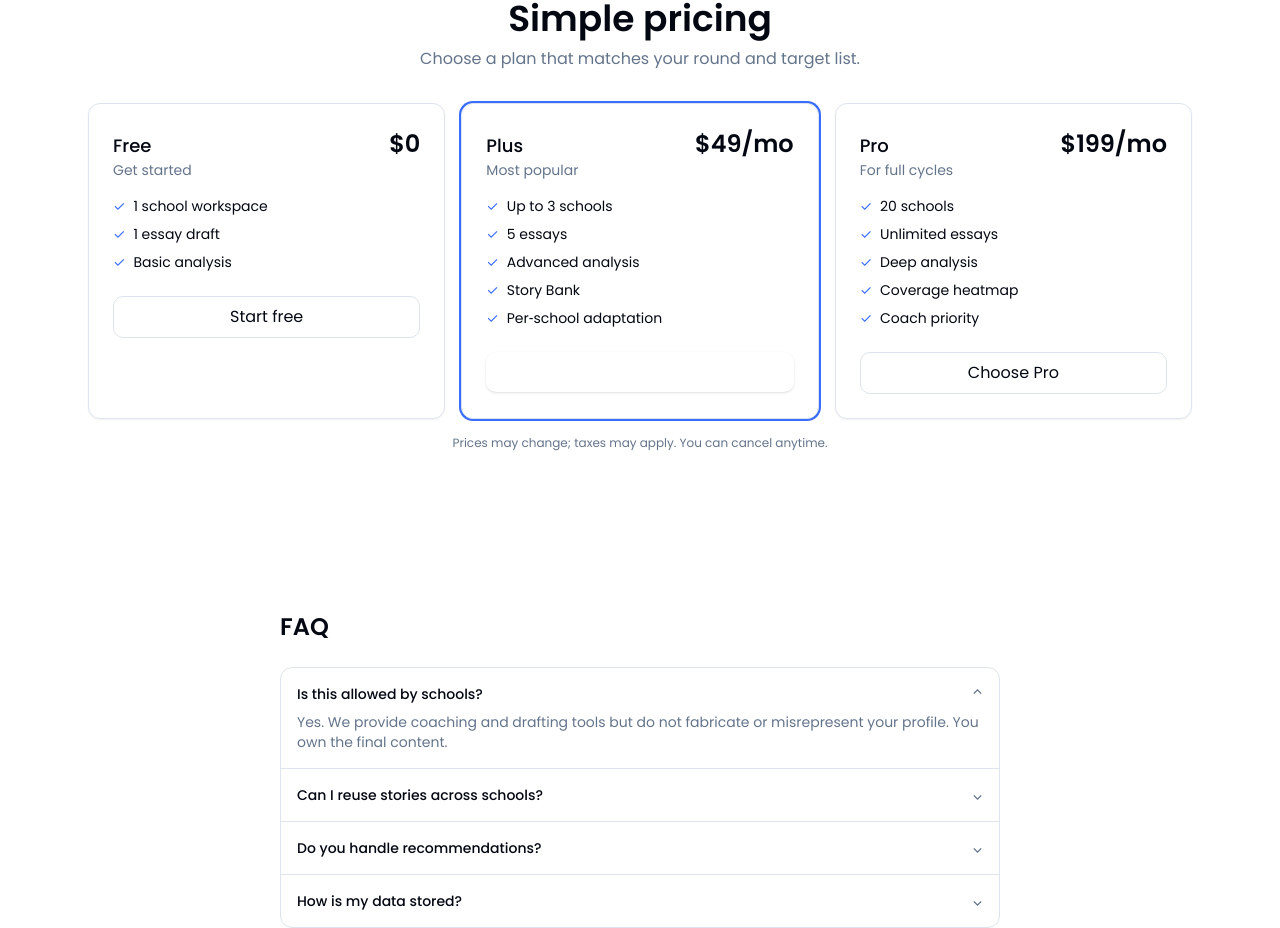
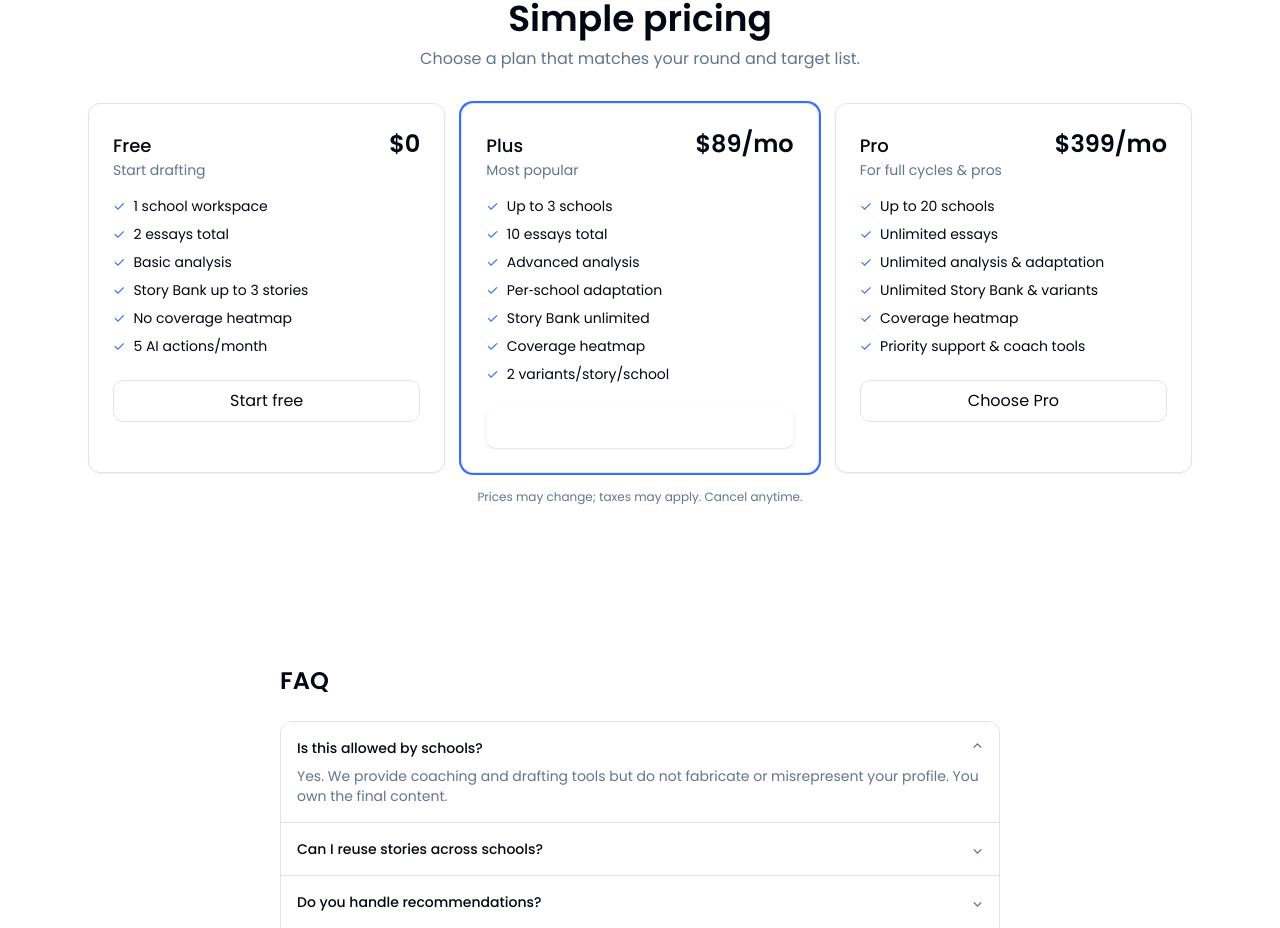
Before and after one commit to josben161/portersprep, a Next.js app: page / in a window 1280 px wide. Shown: the part 1660-2588 px from the top of the page. Built offline with nearby package versions, Linux system fonts and the light colour scheme; no server answers.

Commit message:
feat: implement comprehensive pricing tiers and quota enforcement system

```diff
--- a/src/app/api/answers/[answerId]/analyze/route.ts
+++ b/src/app/api/answers/[answerId]/analyze/route.ts
@@ -1,6 +1,7 @@
 import { auth, currentUser } from "@clerk/nextjs/server";
 import { getAnswer, getApplication, listSchoolQuestions, listAnalyses, storeAnalysis, updateAnswerMeta } from "@/lib/apps";
 import { getOrCreateProfileByClerkId } from "@/lib/db";
+import { getQuotaSnapshot, assertWithinLimit, logAiUse } from "@/lib/quota";
 import { S3Client, GetObjectCommand } from "@aws-sdk/client-s3";
 
 const s3 = new S3Client({ region: process.env.AWS_REGION });
@@ -86,5 +87,6 @@ Keep style coaching-oriented, not ghostwriting. Suggestions should be concise an
 
   await storeAnalysis(ans.id, MODEL, json.rubric, json.sentences);
   await updateAnswerMeta(ans.id, { rubric: json.rubric });
+  await logAiUse(p.id, "ai_analyze");
   return Response.json(json);
 }
--- a/src/app/api/answers/[answerId]/design/route.ts
+++ b/src/app/api/answers/[answerId]/design/route.ts
@@ -2,6 +2,7 @@ import { auth, currentUser } from "@clerk/nextjs/server";
 import { getOrCreateProfileByClerkId } from "@/lib/db";
 import { getAnswer, getApplication } from "@/lib/apps";
 import { getAdminSupabase } from "@/lib/supabaseAdmin";
+import { getQuotaSnapshot, assertWithinLimit, logAiUse } from "@/lib/quota";
 
 export async function POST(req: Request, { params }: { params: { answerId: string }}) {
   const { userId } = auth(); if(!userId) return new Response("Unauthorized", {status:401});
@@ -12,6 +13,9 @@ export async function POST(req: Request, { params }: { params: { answerId: strin
   const ans = await getAnswer(params.answerId);
   const app = await getApplication(ans.application_id);
   if (app.user_id !== p.id) return new Response("Forbidden", { status: 403 });
+
+  const snap = await getQuotaSnapshot(userId);
+  try { assertWithinLimit("ai_calls", snap); } catch (e) { if (e instanceof Response) return e; throw e; }
 
   const sb = getAdminSupabase();
   const { data: stories } = await sb.from("anchor_stories").select("*").in("id", body.selectedStoryIds ?? []).eq("user_id", p.id);
@@ -50,5 +54,6 @@ export async function POST(req: Request, { params }: { params: { answerId: strin
     });
   }
 
+  await logAiUse(snap.profile_id, "ai_design");
   return Response.json({ version: next, outline });
 }
--- /dev/null
+++ b/src/app/api/answers/new/route.ts
@@ -0,0 +1,16 @@
+import { auth, currentUser } from "@clerk/nextjs/server";
+import { getAdminSupabase } from "@/lib/supabaseAdmin";
+import { getQuotaSnapshot, assertWithinLimit } from "@/lib/quota";
+
+export async function POST(req: Request) {
+  const { userId } = auth(); if(!userId) return new Response("Unauthorized",{status:401});
+  const u = await currentUser();
+  const snap = await getQuotaSnapshot(userId);
+  try { assertWithinLimit("essays", snap); } catch (e) { if (e instanceof Response) return e; throw e; }
+
+  const body = await req.json(); // { application_id, question_id }
+  const sb = getAdminSupabase();
+  const { data, error } = await sb.from("application_answers").insert({ application_id: body.application_id, question_id: body.question_id, content_key: null }).select("*").single();
+  if (error) return new Response(error.message, { status: 400 });
+  return Response.json(data);
+}
--- /dev/null
+++ b/src/app/api/applications/new/route.ts
@@ -0,0 +1,16 @@
+import { auth, currentUser } from "@clerk/nextjs/server";
+import { getAdminSupabase } from "@/lib/supabaseAdmin";
+import { getQuotaSnapshot, assertWithinLimit } from "@/lib/quota";
+
+export async function POST(req: Request) {
+  const { userId } = auth(); if(!userId) return new Response("Unauthorized",{status:401});
+  const u = await currentUser();
+  const snap = await getQuotaSnapshot(userId);
+  try { assertWithinLimit("schools", snap); } catch (e) { if (e instanceof Response) return e; throw e; }
+
+  const body = await req.json(); // { school_id, round }
+  const sb = getAdminSupabase();
+  const { data, error } = await sb.from("applications").insert({ user_id: snap.profile_id, school_id: body.school_id, round: body.round ?? "R1", status: "active" }).select("*").single();
+  if (error) return new Response(error.message, { status: 400 });
+  return Response.json(data);
+}
--- a/src/app/dashboard/applications/[id]/ide/page.tsx
+++ b/src/app/dashboard/applications/[id]/ide/page.tsx
@@ -8,6 +8,7 @@ import AnalysisPanel from "@/components/panels/AnalysisPanel";
 import SchoolBriefPanel from "@/components/panels/SchoolBriefPanel";
 import StoryBankPanel from "@/components/panels/StoryBankPanel";
 import WordLimitBar from "@/components/ui/WordLimitBar";
+import { apiFetch } from "@/lib/fetcher";
 // Reuse if present:
 let CoveragePanel: any = () => <div className='text-sm text-muted-foreground'>Add CoveragePanel to see cross‑school story usage.</div>;
 try { CoveragePanel = require("@/components/CoveragePanel").default; } catch {}
--- a/src/app/layout.tsx
+++ b/src/app/layout.tsx
@@ -5,6 +5,7 @@ import SiteFooter from "@/components/layout/SiteFooter";
 import { Toaster } from "react-hot-toast";
 import ThemeProvider from "@/components/ThemeProvider";
 import CommandMenu from "@/components/CommandMenu";
+import UpgradeModal from "@/components/UpgradeModal";
 import "./globals.css";
 
 const poppins = Poppins({
@@ -26,6 +27,7 @@ export default function RootLayout({ children }: { children: React.ReactNode })
       <html lang="en" className={poppins.variable} suppressHydrationWarning>
         <body className="min-h-screen font-sans">
           <ThemeProvider>
+            <UpgradeModal />
             <CommandMenu />
             <div className="min-h-screen bg-background text-foreground">
               <TopNav />
--- /dev/null
+++ b/src/components/UpgradeModal.tsx
@@ -0,0 +1,48 @@
+"use client";
+import { useEffect, useState } from "react";
+import Link from "next/link";
+
+export default function UpgradeModal(){
+  const [open, setOpen] = useState(false);
+  const [detail, setDetail] = useState<any>(null);
+
+  useEffect(()=>{
+    function onEvt(e: any){
+      setDetail(e.detail); setOpen(true);
+    }
+    window.addEventListener("pp:upgrade-required", onEvt as any);
+    return ()=> window.removeEventListener("pp:upgrade-required", onEvt as any);
+  },[]);
+
+  if (!open) return null;
+
+  const featureLabel = (()=> {
+    switch(detail?.feature){
+      case "schools": return "More schools";
+      case "essays": return "More essays";
+      case "stories": return "Story Bank";
+      case "variants": return "Per‑school adaptation";
+      case "ai": return "AI drafting & analysis";
+      default: return "Upgrade";
+    }
+  })();
+
+  return (
+    <div className="fixed inset-0 z-50 flex items-center justify-center bg-black/40 p-4" onClick={()=>setOpen(false)}>
+      <div className="w-full max-w-md rounded-lg border bg-card p-5 shadow-xl" onClick={(e)=>e.stopPropagation()}>
+        <div className="text-lg font-semibold">Unlock {featureLabel}</div>
+        <p className="mt-2 text-sm text-muted-foreground">
+          You've hit the limit for your current plan. Upgrade to <span className="font-medium">Plus</span> or <span className="font-medium">Pro</span> to keep going.
+        </p>
+        <ul className="mt-3 list-disc pl-5 text-sm text-muted-foreground">
+          <li>Plus — $89/mo: up to 3 schools, 10 essays, advanced analysis, per‑school adaptation.</li>
+          <li>Pro — $399/mo: up to 20 schools, unlimited essays & AI usage, coach tools.</li>
+        </ul>
+        <div className="mt-5 flex justify-end gap-2">
+          <button className="btn btn-outline text-sm" onClick={()=>setOpen(false)}>Keep exploring</button>
+          <Link href="/pricing" className="btn btn-primary text-sm">See plans</Link>
+        </div>
+      </div>
+    </div>
+  );
+}
--- a/src/components/marketing/PricingTable.tsx
+++ b/src/components/marketing/PricingTable.tsx
@@ -4,24 +4,46 @@ const TIERS = [
   {
     name: "Free",
     price: "$0",
-    sub: "Get started",
+    sub: "Start drafting",
     cta: { href: "/sign-up", label: "Start free" },
-    features: ["1 school workspace", "1 essay draft", "Basic analysis"],
+    features: [
+      "1 school workspace",
+      "2 essays total",
+      "Basic analysis",
+      "Story Bank up to 3 stories",
+      "No coverage heatmap",
+      "5 AI actions/month"
+    ],
   },
   {
     name: "Plus",
-    price: "$49/mo",
+    price: "$89/mo",
     sub: "Most popular",
     highlight: true,
     cta: { href: "/checkout/plus", label: "Choose Plus" },
-    features: ["Up to 3 schools", "5 essays", "Advanced analysis", "Story Bank", "Per‑school adaptation"],
+    features: [
+      "Up to 3 schools",
+      "10 essays total",
+      "Advanced analysis",
+      "Per‑school adaptation",
+      "Story Bank unlimited",
+      "Coverage heatmap",
+      "2 variants/story/school"
+    ],
   },
   {
     name: "Pro",
-    price: "$199/mo",
-    sub: "For full cycles",
+    price: "$399/mo",
+    sub: "For full cycles & pros",
     cta: { href: "/checkout/pro", label: "Choose Pro" },
-    features: ["20 schools", "Unlimited essays", "Deep analysis", "Coverage heatmap", "Coach priority"],
+    features: [
+      "Up to 20 schools",
+      "Unlimited essays",
+      "Unlimited analysis & adaptation",
+      "Unlimited Story Bank & variants",
+      "Coverage heatmap",
+      "Priority support & coach tools"
+    ],
   }
 ];
 
@@ -49,7 +71,7 @@ export default function PricingTable(){
           </div>
         ))}
       </div>
-      <p className="mt-4 text-center text-xs text-muted-foreground">Prices may change; taxes may apply. You can cancel anytime.</p>
+      <p className="mt-4 text-center text-xs text-muted-foreground">Prices may change; taxes may apply. Cancel anytime.</p>
     </section>
   );
 }
--- /dev/null
+++ b/src/lib/fetcher.ts
@@ -0,0 +1,12 @@
+export async function apiFetch(input: RequestInfo, init?: RequestInit) {
+  const res = await fetch(input, init);
+  if (res.status === 402) {
+    try {
+      const data = await res.json();
+      window.dispatchEvent(new CustomEvent("pp:upgrade-required", { detail: data }));
+    } catch {
+      window.dispatchEvent(new CustomEvent("pp:upgrade-required", { detail: { error: "upgrade_required" } }));
+    }
+  }
+  return res;
+}
--- /dev/null
+++ b/src/lib/quota.ts
@@ -0,0 +1,52 @@
+import { getAdminSupabase } from "@/lib/supabaseAdmin";
+import { PLAN_LIMITS, type Plan } from "./tiers";
+
+/** Returns { plan, usage } using Supabase views. */
+export async function getQuotaSnapshot(clerkUserId: string){
+  const sb = getAdminSupabase();
+  const { data: profile } = await sb.from("profiles").select("id, subscription_tier").eq("clerk_user_id", clerkUserId).single();
+  if (!profile) throw new Error("profile-not-found");
+  const plan = (profile.subscription_tier ?? "free") as Plan;
+
+  const { data: usage } = await sb.from("v_usage_counts_secure").select("*").eq("user_id", profile.id).single();
+  const limits = PLAN_LIMITS[plan];
+
+  return { plan, profile_id: profile.id, limits, usage: usage ?? {
+    user_id: profile.id,
+    schools_count: 0, essays_count: 0, stories_count: 0, variants_count: 0, ai_calls_month: 0
+  }};
+}
+
+/** Throws 402 if over limit; otherwise returns silently. */
+export function assertWithinLimit(kind: "schools" | "essays" | "stories" | "variants" | "ai_calls", snapshot: any){
+  const { limits, usage } = snapshot;
+
+  if (kind === "schools") {
+    if (usage.schools_count >= limits.schools_max) throwQuota("schools", limits.schools_max);
+  }
+  if (kind === "essays") {
+    if (limits.essays_max !== "unlimited" && usage.essays_count >= limits.essays_max) throwQuota("essays", limits.essays_max);
+  }
+  if (kind === "stories") {
+    if (limits.story_bank_max !== "unlimited" && usage.stories_count >= limits.story_bank_max) throwQuota("stories", limits.story_bank_max);
+  }
+  if (kind === "variants") {
+    // Per-story-per-school limit enforced at creation time in API (we only allow creation if current count < limit)
+    if (limits.variants_per_story_per_school === 0) throwQuota("variants", 0);
+  }
+  if (kind === "ai_calls") {
+    if (limits.ai_calls_month !== "unlimited" && usage.ai_calls_month >= limits.ai_calls_month) throwQuota("ai", limits.ai_calls_month);
+  }
+}
+
+function throwQuota(feature: string, limit: number | string){
+  const body = JSON.stringify({ error: "upgrade_required", feature, limit });
+  // 402 Payment Required: signals client to show upgrade modal
+  throw new Response(body, { status: 402, headers: { "Content-Type": "application/json" } });
+}
+
+/** Convenience: log AI usage after a successful call */
+export async function logAiUse(profileId: string, feature: "ai_design"|"ai_draft"|"ai_analyze"){
+  const sb = getAdminSupabase();
+  await sb.rpc("log_ai_usage", { p_user_id: profileId, p_feature: feature, p_delta: 1 });
+}
--- /dev/null
+++ b/src/lib/tiers.ts
@@ -0,0 +1,39 @@
+export type Plan = "free" | "plus" | "pro";
+
+export const PLAN_LIMITS: Record<Plan, {
+  schools_max: number;
+  essays_max: number | "unlimited";
+  story_bank_max: number | "unlimited";
+  variants_per_story_per_school: number | "unlimited";
+  ai_calls_month: number | "unlimited"; // design + draft + analyze combined
+  features: {
+    analysis: "basic" | "advanced";
+    coverage_heatmap: boolean;
+    per_school_adaptation: boolean;
+  };
+}> = {
+  free: {
+    schools_max: 1,
+    essays_max: 2,
+    story_bank_max: 3,
+    variants_per_story_per_school: 0,
+    ai_calls_month: 5,
+    features: { analysis: "basic", coverage_heatmap: false, per_school_adaptation: false }
+  },
+  plus: {
+    schools_max: 3,
+    essays_max: 10,
+    story_bank_max: "unlimited",
+    variants_per_story_per_school: 2,
+    ai_calls_month: 200, // generous for drafting season
+    features: { analysis: "advanced", coverage_heatmap: true, per_school_adaptation: true }
+  },
+  pro: {
+    schools_max: 20,
+    essays_max: "unlimited",
+    story_bank_max: "unlimited",
+    variants_per_story_per_school: "unlimited",
+    ai_calls_month: "unlimited",
+    features: { analysis: "advanced", coverage_heatmap: true, per_school_adaptation: true }
+  }
+};
```
Also changed, not shown: src/app/api/stories/route.ts (+3 -0 lines).
